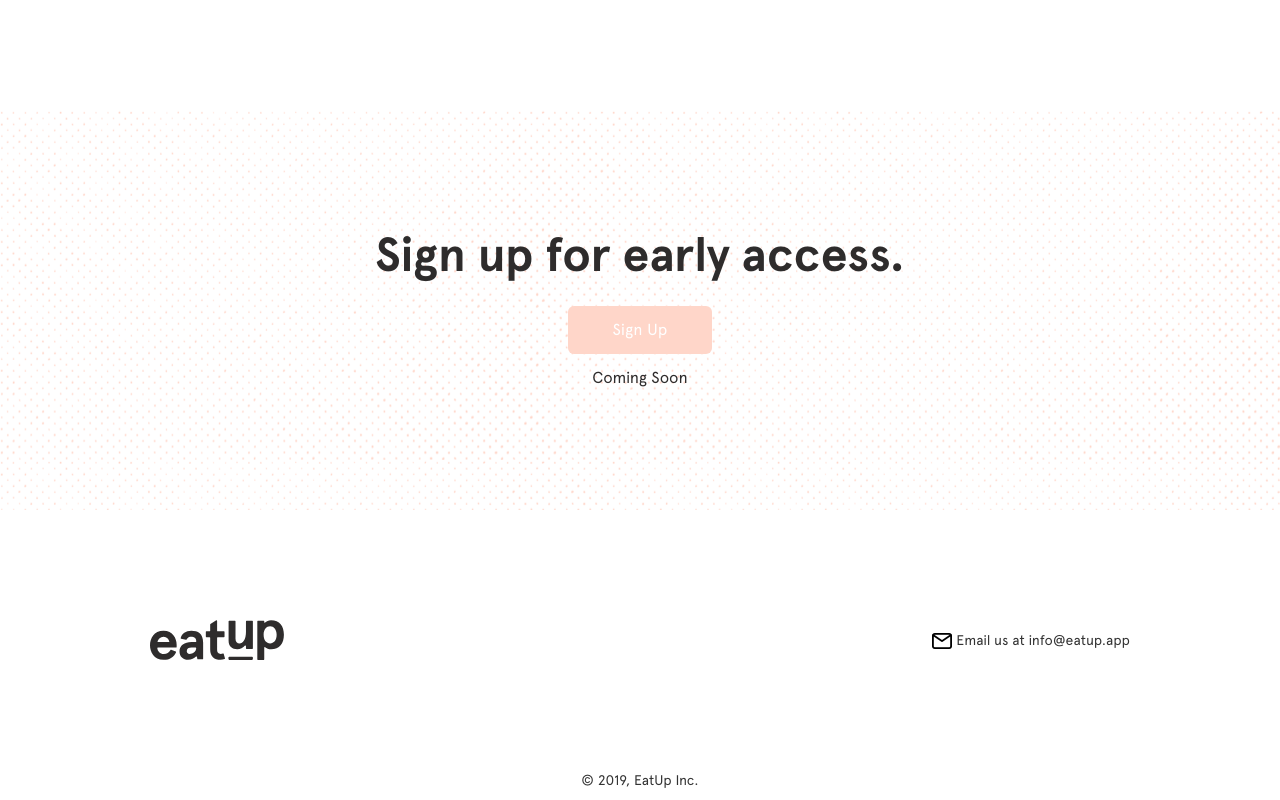
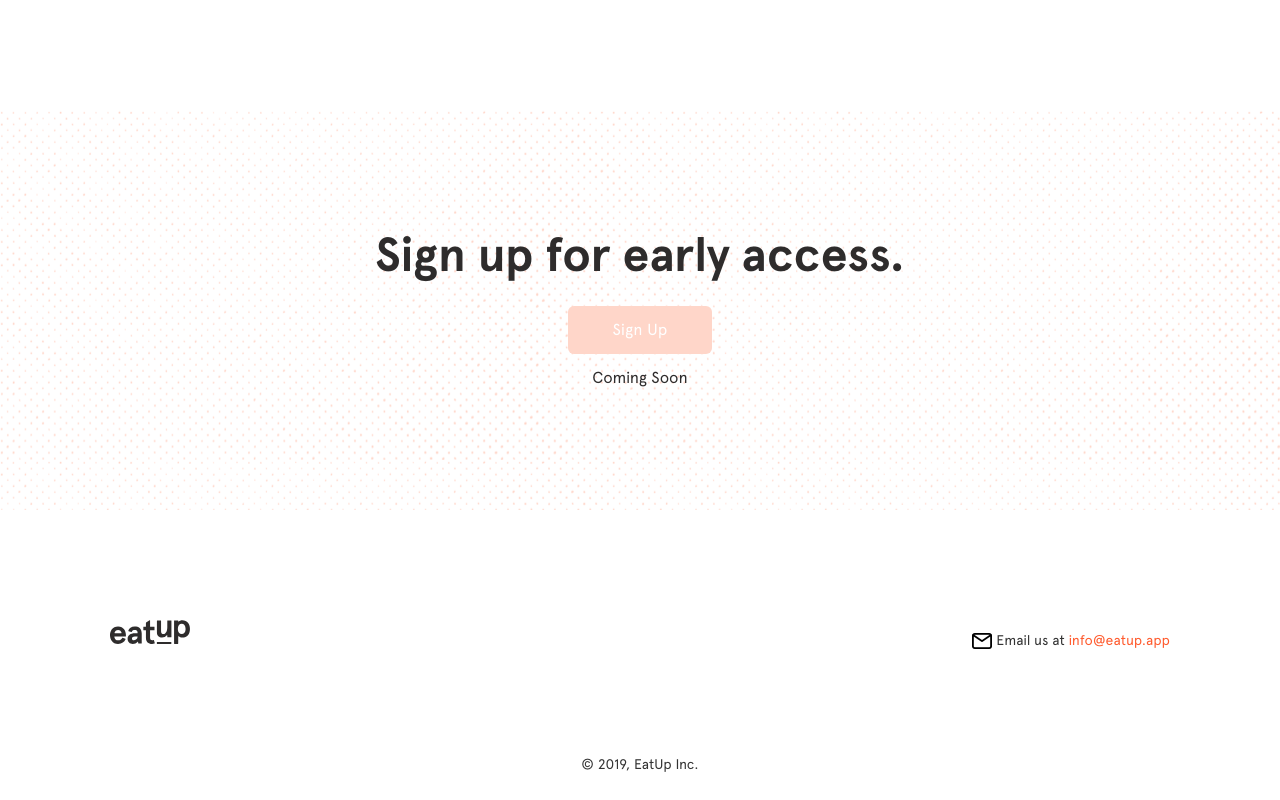
Before and after one commit to jolortiz/eatup_marketing_website, a plain HTML site: page index.html in a window 1280 px wide. Shown: the part 3095-3895 px from the top of the page. Drawn offline with nearby package versions, Linux system fonts and the light colour scheme.

Commit message:
origin master

```diff
--- a/index.css
+++ b/index.css
@@ -292,16 +292,24 @@ body {
 
 /* BOTTOM BAR */
 .bottom-bar {
-	width: 100%;
+    width: 100%;
+	max-width: 1140px;
+    margin: auto;
 	background-color: #FFFFFF;
-	padding: 110px 150px;
+	padding: 110px 40px;
 }
 .bottom-logo {
-	height: 40px;
+	height: 24px;
 }
 .email-container {
     margin-top: 10px;
     float: right;
+}
+.email-link {
+    color: #FF5B2E;
+}
+.email-link:hover {
+    color: #FF5B2E;
 }
 
 @media only screen and (max-width: 448px) {
--- a/index.html
+++ b/index.html
@@ -127,7 +127,7 @@
 		<div class="bottom-bar">
             <img class="bottom-logo" src="marketing_assets/black_gray@3x.svg" alt="EatUp Logo">
             <span class="font email-container">
-                <img src="marketing_assets/mail.png" alt="Email"> Email us at info@eatup.app
+                <img src="marketing_assets/mail.png" alt="Email"> Email us at <a class="email-link" href="mailto:info@eatup.app">info@eatup.app</a>
             </span>
 		</div>
         <div>
```
